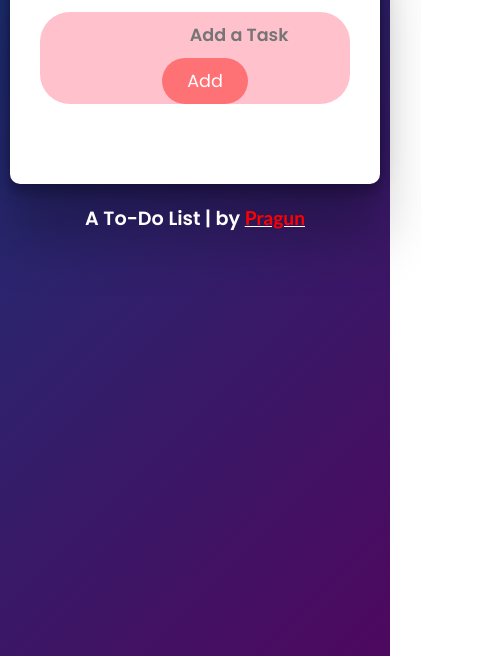
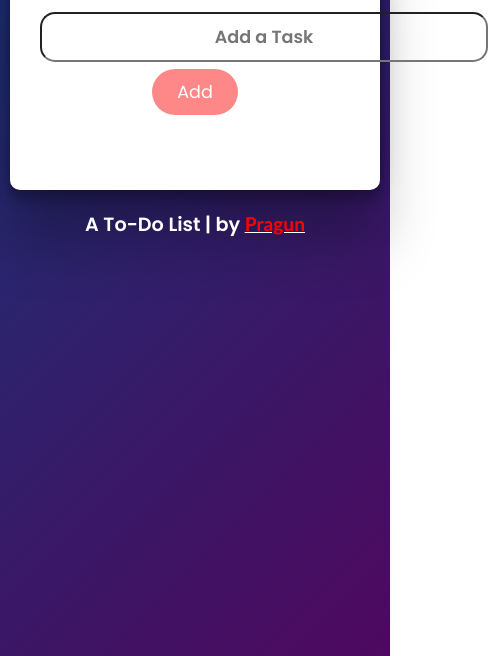
Before and after one commit to Pragun-4u/To-Do_List, a plain HTML site: page index.html in a window 390 px wide. Shown: the part 188-844 px from the top of the page, 488 px wide, since content can reach past the window. Drawn offline with Linux system fonts and the light colour scheme.

Commit message:
Responsiveness edits made

```diff
--- a/index.html
+++ b/index.html
@@ -2,6 +2,8 @@
 <html lang="en">
 <head>
     <meta charset="UTF-8">
+    <meta name="viewport" content="width=device-width, initial-scale=1">
+
     <meta name="viewport" content="width=device-width, initial-scale=1.0">
     <link rel="preconnect" href="https://fonts.googleapis.com">
 <link rel="preconnect" href="https://fonts.gstatic.com" crossorigin>
--- a/style.css
+++ b/style.css
@@ -39,27 +39,28 @@
 }
 
 .inputbox{
+    /* border: 2px solid red; */
+    margin-top: 15px;
+    margin-bottom: 20px;
+    align-items: center;
     display: flex;
     flex-wrap: wrap;
-    align-items: center;
     justify-content: space-between;
-    background-color: rgba(255, 144, 163, 0.549);
-    border-radius: 30px;
-    padding-left: 20px;
-    margin-top: 15px;
-    margin-bottom: 25px;
-    transition: all .2 ease;
+
 }
-.inputbox:hover{
+#inputtext:hover{
     box-shadow: 1px 1px 2px black;
     transform: scale(1.01);
 
 }
 .inputbox input{
-    flex: 1;
-    border:none;
+    /* flex: 1; */
+    /* border:none;
     outline: none;
-    padding: 10px;
+    padding: 10px; */
+    /* height: 50px; */
+    border-radius: 15px;
+    padding: 12px 50px 12px 50px;
     background:transparent;
     text-align: center;
     font-size: 1.1rem;
@@ -69,6 +70,7 @@
     padding: 16px 50px;
     border-radius: 30px;
     border: none;
+    /* margin: 20px 0px; */
     background-color: rgba(253, 71, 71, 0.648);
     outline: none;
     cursor: pointer;
@@ -138,21 +140,34 @@ ul li.checked::before{
 @media only screen and (max-width: 600px) {
     .inputbox button{
         padding: 10px 25px;
+
         margin: auto;
+        margin-top: 7px;
 
     }
     .inputbox input{
-        position: relative;
+        /* position: relative; */
         text-align: center;
-        right: 1%;
+        /* right: 1%; */
+        display: flex;
+        align-items: center;
+        justify-content: center;
+        padding: 10px 50px 10px 50px;
+
     }
 
 }
 
+@media only screen and (max-width: 380px) {
+    .inputbox input{
+
+        padding: 8px 30px 8px 30px;
+    }
+}
+
 @media only screen and (max-width: 350px) {
     .inputbox input{
-        position: relative;
-        text-align: center;
-        right: 6%;
-    }
-  }
+
+        padding: 8px 0px 8px 0px;
+        }
+}
```
